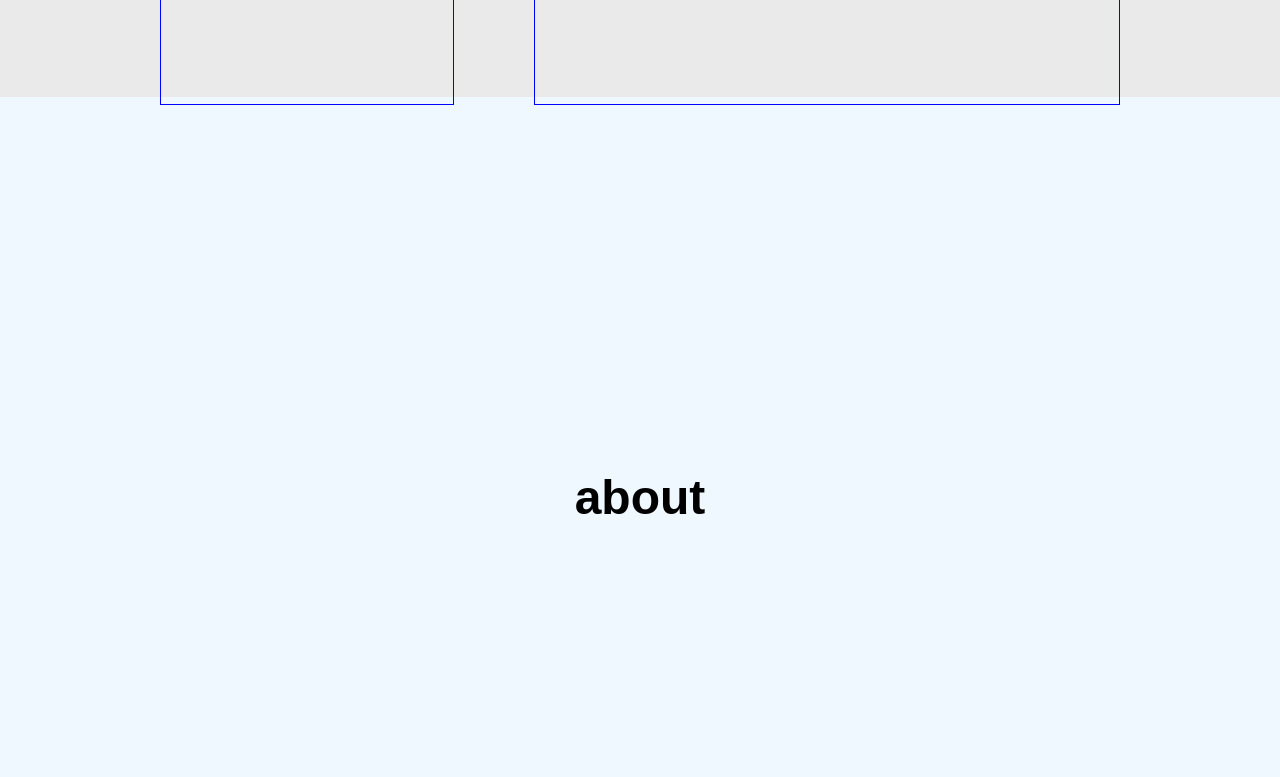
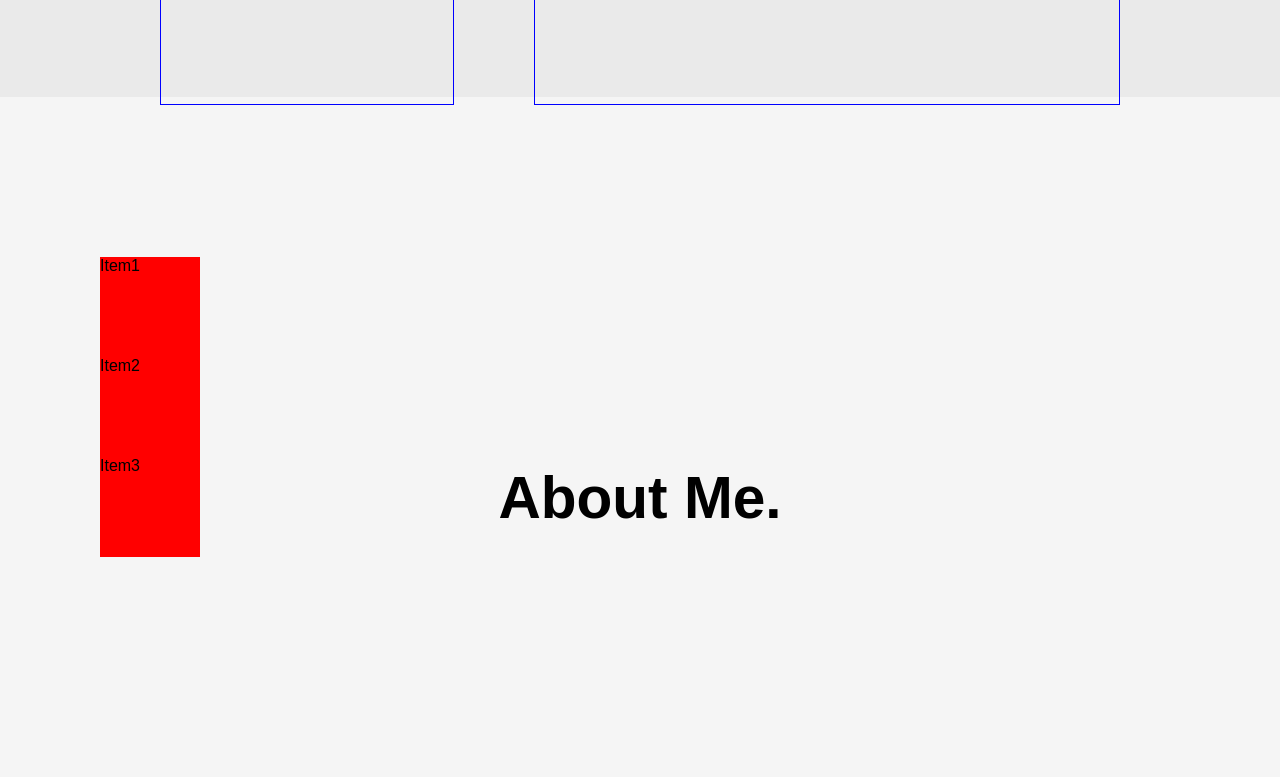
Before and after one commit to dohveloper/doh-introduction, a plain HTML site: page index.html in a window 1280 px wide. Shown: the part 703-1480 px from the top of the page. Drawn offline with Linux system fonts and the light colour scheme; a web font is replaced by a local one.

Commit message:
About Me center align

```diff
--- a/index.html
+++ b/index.html
@@ -43,7 +43,18 @@
 				</div>
 			</div>
 		</section>
-		<section class="about SiteSection temp">about</section>
+		<section class="About SiteSection">
+			<div class="AboutTitle"><h2>About Me.</h2></div>
+			<div class="AboutContent">
+				<ul class="AboutContent__list">
+                    <li class="AboutContentListItem">Item1</li>
+                    <li class="AboutContentListItem">Item2</li>
+                    <li class="AboutContentListItem">Item3</li>
+                </ul>
+
+                </div>
+			</div>
+		</section>
 		<section class="programming SiteSection temp">programming</section>
 		<section class="swtrack SiteSection temp">swtrack</section>
 		<section class="contact SiteSection temp">contact</section>
--- a/style.css
+++ b/style.css
@@ -161,10 +161,39 @@ a {
 }
 
 
-/*  */
-.about {
-    background-color: aliceblue;
+/* About Section */
+.About {
+    background-color: #F5F5F5;
 }
+
+.AboutTitle {
+    display: flex;
+    align-items: center;
+    justify-content: center;
+    height: 100%;
+    font-size: 2.441rem;
+}
+
+.AboutContent {
+    position: relative;
+    height: 100%;
+    top: -100vh;
+}
+
+.AboutContent__list {
+    height: 100%;
+}
+
+.AboutContentListItem {
+    position: relative;
+    top: 20%;
+    left: 100px;
+    width: 100px;
+    height: 100px;
+    background-color: red;
+}
+
+
 
 .programming {
     background-color: antiquewhite;
```
